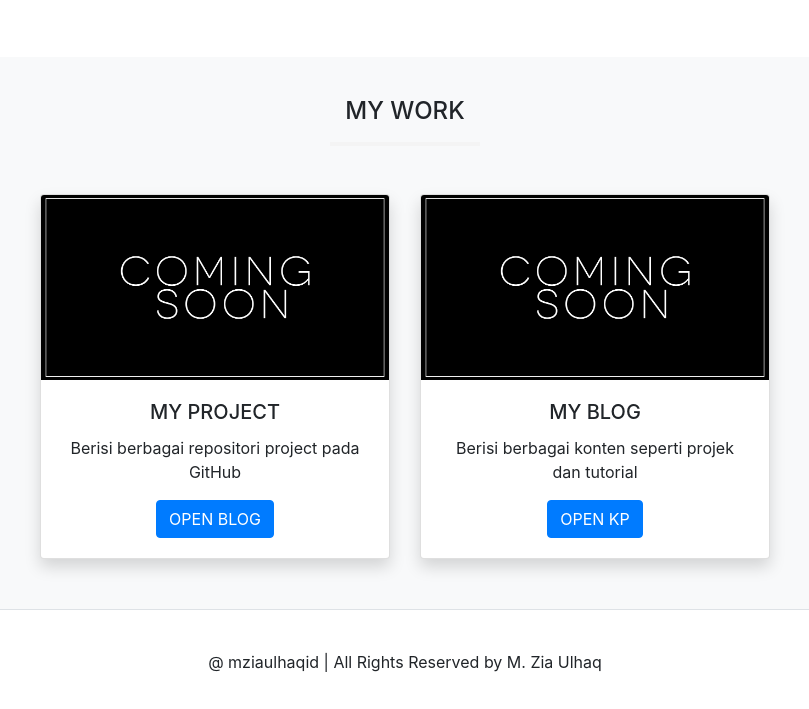
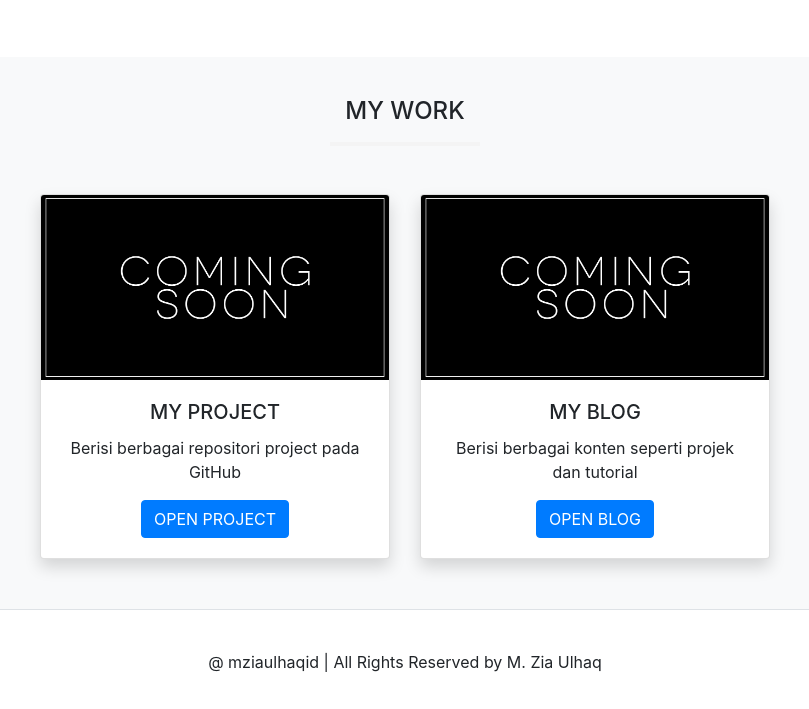
Before and after one commit to mziaulhaqid/mziaulhaqid.github.io, a plain HTML site: page index.html in a window 1280 px wide. Shown: the part 1294-2003 px from the top of the page, without its empty margins (235-1044 px from the left). Drawn offline with Linux system fonts and the light colour scheme.

Commit message:
commit 2

```diff
--- a/index.html
+++ b/index.html
@@ -10,7 +10,7 @@
     <link rel="stylesheet" href="css/style.css">
     <link rel="stylesheet" href="fontawesome/css/all.css">
 
-    <title>MZIAULHAQ Portfolio</title>
+    <title>M. Zia Ulhaq Portfolio</title>
   </head>
   <body>
 
@@ -77,7 +77,7 @@
               <div class="card-body text-center">
                 <h5 class="card-title">MY PROJECT</h5>
                 <p class="card-text">Berisi berbagai repositori project pada GitHub</p>
-                <a href="#" class="btn btn-primary">OPEN BLOG</a>
+                <a href="https://github.com/mziaulhaqid?tab=repositories" class="btn btn-primary">OPEN PROJECT</a>
               </div>
             </div>
           </div>
@@ -87,7 +87,7 @@
               <div class="card-body text-center">
                 <h5 class="card-title">MY BLOG</h5>
                 <p class="card-text">Berisi berbagai konten seperti projek dan tutorial </p>
-                <a href="http://localhost/kp.sb-admin2/" target="_blank" class="btn btn-primary">OPEN KP</a>
+                <a href="http://localhost/kp.sb-admin2/" target="_blank" class="btn btn-primary">OPEN BLOG</a>
               </div>
             </div>
           </div>
```
